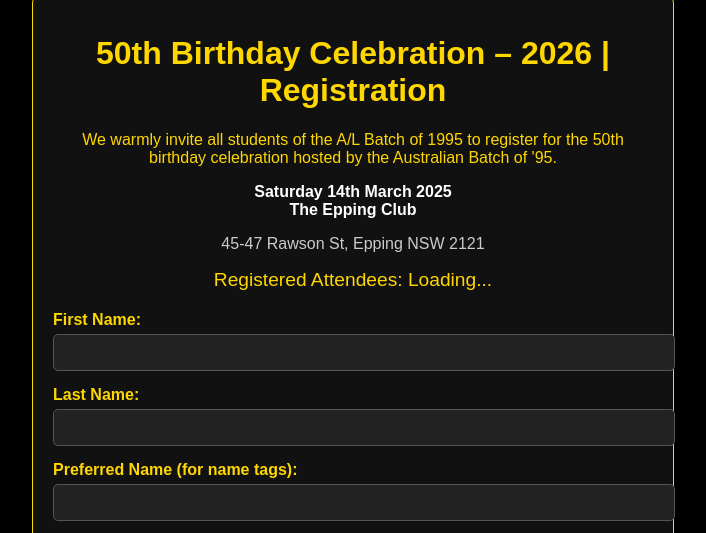
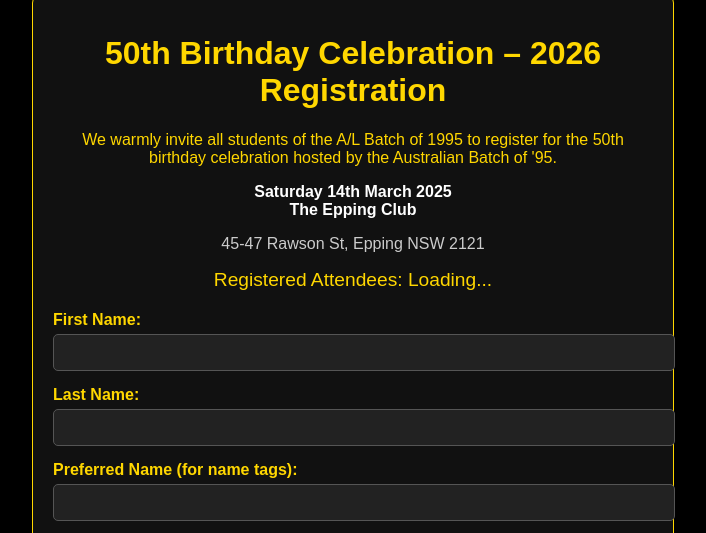
Before and after one commit to Lakmal-glitch/50th-Birthday-Celebration-2026-Registration-, a plain HTML site: page Index.html in a window 1280 px wide. Shown: the part 235-768 px from the top of the page, without its empty margins (287-993 px from the left). Drawn offline with Linux system fonts and the light colour scheme; no server answers.

Commit message:
Update Index.html

```diff
--- a/Index.html
+++ b/Index.html
@@ -79,7 +79,7 @@
   <img id="logo" src="https://github.com/Lakmal-glitch/50th-Birthday-Celebration-2026-Registration-/blob/main/Logo.png?raw=true" alt="Event Logo"/>
 
   <div class="container">
-    <h1>50th Birthday Celebration – 2026 | Registration</h1>
+    <h1>50th Birthday Celebration – 2026  Registration</h1>
  <p style="text-align:center; color:#FFD700 ">
   We warmly invite all students of the A/L Batch of 1995 to register for the 50th birthday celebration hosted by the Australian Batch of '95.
 </p>
```
